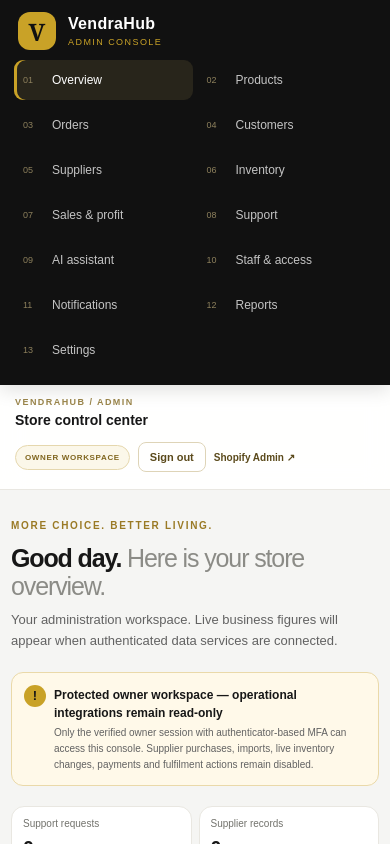
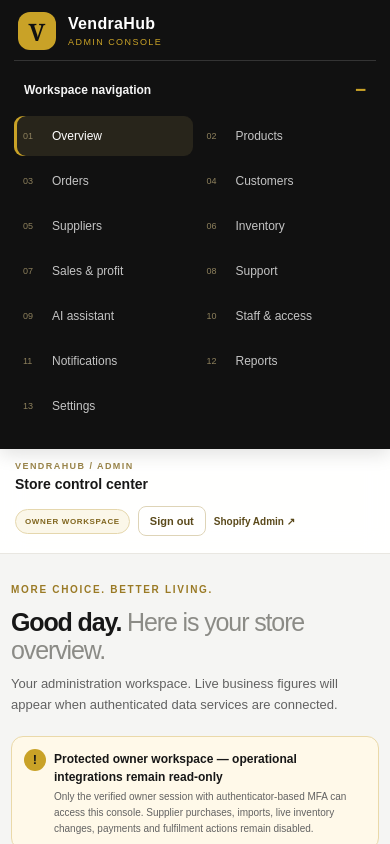
Before and after one commit to Vendrahub-1/VendraHub, a Next.js app: page /admin in a window 390 px wide. Shown: the top 844 px of the page. Built offline with nearby package versions, Linux system fonts and the light colour scheme; no server answers; the database is empty.

Commit message:
Add collapsible admin navigation for mobile screens

```diff
--- a/app/admin/page.tsx
+++ b/app/admin/page.tsx
@@ -36,10 +36,15 @@ export default async function AdminPage() {
     <main className="admin-layout">
       <aside className="admin-sidebar">
         <Link href="/" className="admin-brand"><span className="brand-mark">V</span><span><strong>VendraHub</strong><small>ADMIN CONSOLE</small></span></Link>
-        <div className="sidebar-label">WORKSPACE</div>
-        <nav aria-label="Admin navigation" className="admin-nav">
-          {nav.map(([label, id], index) => <a key={id} href={'#' + id} className={index === 0 ? 'active' : ''}><span className="nav-dot">{String(index + 1).padStart(2, '0')}</span>{label}</a>)}
-        </nav>
+        <details className="admin-mobile-navigation" open>
+          <summary>Workspace navigation</summary>
+          <div className="admin-nav-wrap">
+            <div className="sidebar-label">WORKSPACE</div>
+            <nav aria-label="Admin navigation" className="admin-nav">
+              {nav.map(([label, id], index) => <a key={id} href={'#' + id} className={index === 0 ? 'active' : ''}><span className="nav-dot">{String(index + 1).padStart(2, '0')}</span>{label}</a>)}
+            </nav>
+          </div>
+        </details>
         <div className="sidebar-bottom"><span className="status-dot" /> Protected owner session <small>Authenticator verification required</small><Link href="/">← Store home</Link></div>
       </aside>
 
```
